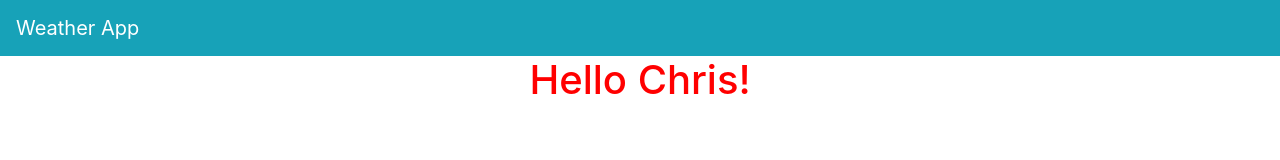
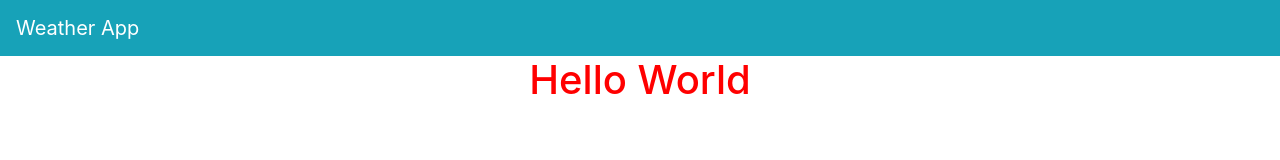
Before and after one commit to ChrisPelletier/Vue-Project, a Vue app: page / in a window 1280 px wide. Shown: the top 160 px of the page. Built offline with nearby package versions, Linux system fonts and the light colour scheme.

Commit message:
Started adding vuex code

```diff
--- a/package.json
+++ b/package.json
@@ -15,7 +15,8 @@
     "bootstrap": "^4.3.1",
     "bootstrap-vue": "^2.0.0-rc.18",
     "vue": "^2.6.10",
-    "vue-router": "^3.0.2"
+    "vue-router": "^3.0.2",
+    "vuex": "^3.1.0"
   },
   "devDependencies": {
     "@babel/core": "^7.4.3",
--- a/src/components/HelloComponent/HelloComponent.vue
+++ b/src/components/HelloComponent/HelloComponent.vue
@@ -1,5 +1,5 @@
 <template>
-  <h1>Hello {{ name }}!</h1>
+  <h1>{{ $store.getters.foo }}</h1>
 </template>
 <script>
 import './index.scss'
--- a/src/index.js
+++ b/src/index.js
@@ -1,6 +1,7 @@
 import Vue from 'vue'
 import BootstrapVue from 'bootstrap-vue'
 import App from './App.vue'
+import { store } from './store/store'
 import './app.scss'
 
 Vue.use(BootstrapVue)
@@ -8,5 +9,6 @@ Vue.use(BootstrapVue)
 /* eslint-disable-next-line no-new */
 new Vue({
     el: '#app',
+    store,
     render: h => h(App)
 })
--- /dev/null
+++ b/src/store/store.js
@@ -0,0 +1,11 @@
+import Vue from 'vue'
+import Vuex from 'vuex'
+import { weather } from './weather'
+
+Vue.use(Vuex)
+
+export const store = new Vuex.Store({
+    modules: {
+        weather
+    }
+})
--- /dev/null
+++ b/src/store/weather/index.js
@@ -0,0 +1,8 @@
+export const weather = {
+    state: {
+        foo: 'Hello World'
+    },
+    getters: {
+        foo: state => state.foo
+    }
+}
```
Also changed, not shown: 1 other file (tests, documents, lock files or other folders).
